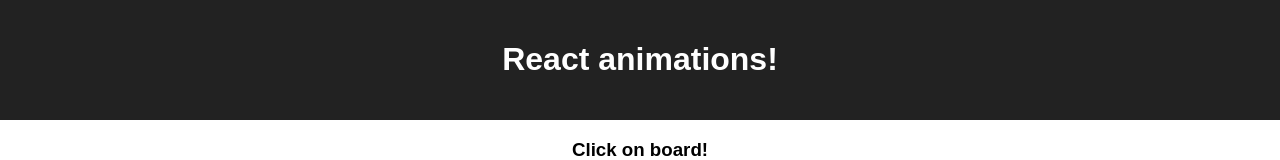
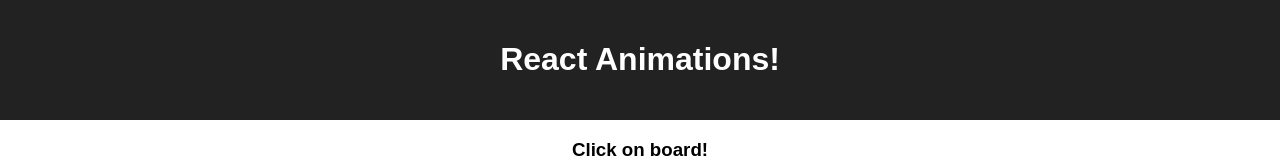
Before and after one commit to bukowskiadam/react-animations, a React (Create React App) app: page / in a window 1280 px wide. Shown: the top 160 px of the page. Built offline with nearby package versions, Linux system fonts and the light colour scheme.

Commit message:
add travis integration with gh-pages deploy

```diff
--- a/package.json
+++ b/package.json
@@ -22,5 +22,6 @@
         "eslint-plugin-import": "^2.8.0",
         "eslint-plugin-jsx-a11y": "^6.0.3",
         "eslint-plugin-react": "^7.6.1"
-    }
+    },
+    "homepage": "https://bukowskiadam.github.io/react-animations"
 }
--- a/public/index.html
+++ b/public/index.html
@@ -19,7 +19,7 @@
       work correctly both with client-side routing and a non-root public URL.
       Learn how to configure a non-root public URL by running `npm run build`.
     -->
-    <title>React App</title>
+    <title>React Animations</title>
   </head>
   <body>
     <noscript>
--- a/src/components/App.jsx
+++ b/src/components/App.jsx
@@ -8,7 +8,7 @@
 const App = () => (
     <div className="App">
         <header className="AppHeader">
-            <h1>React animations!</h1>
+            <h1>React Animations!</h1>
         </header>
         <div className="AppContainer">
             <h3>Click on board!</h3>
```
Also changed, not shown: .travis.yml (added), public/manifest.json, 1 other file (tests, documents, lock files or other folders).
